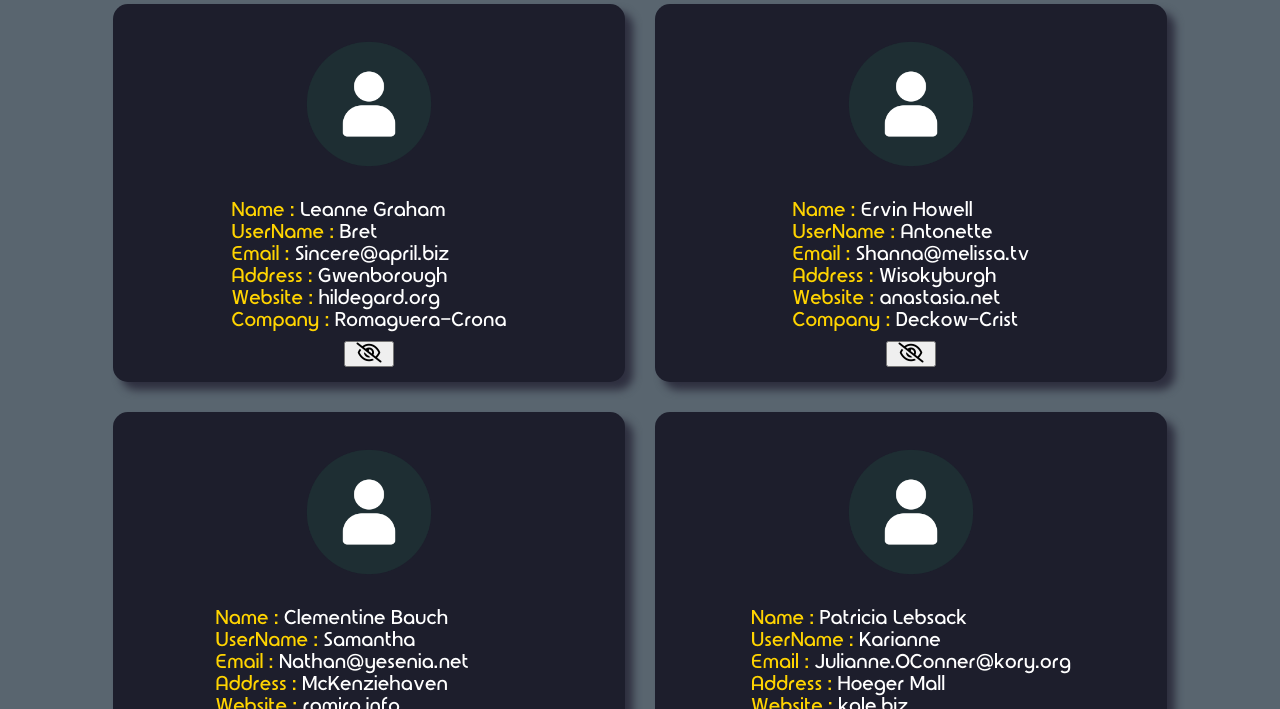
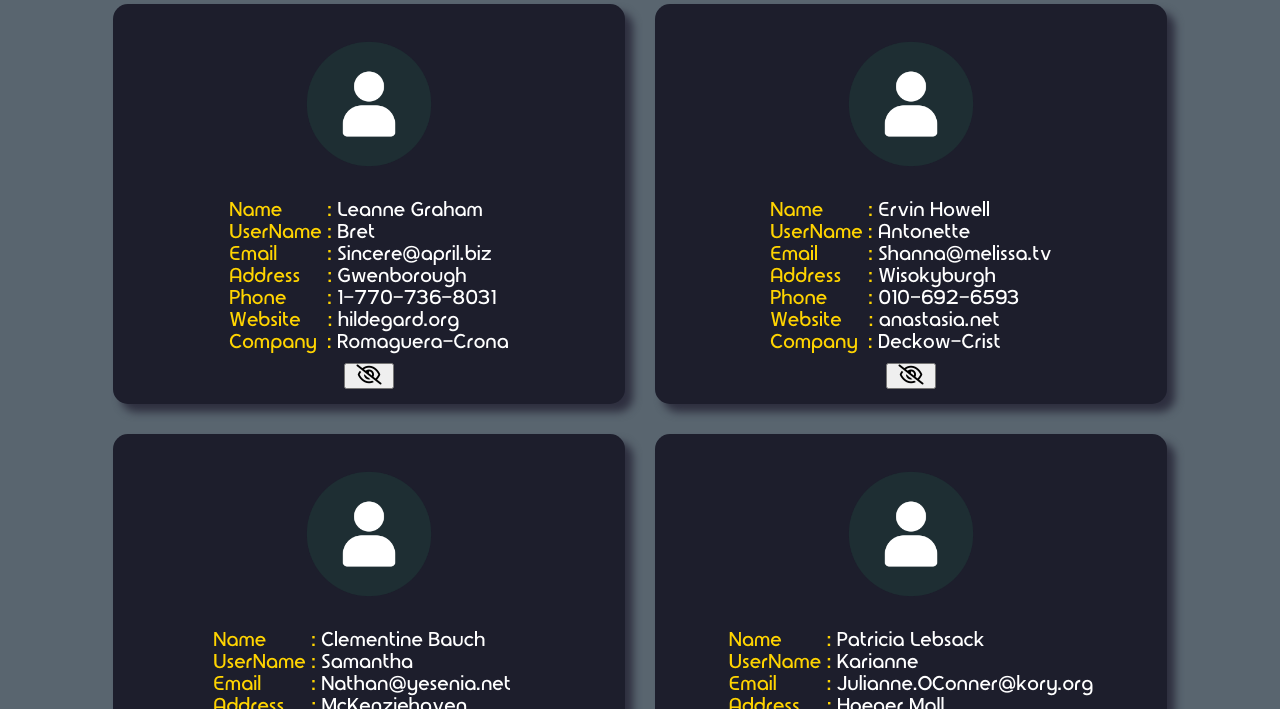
Before and after one commit to DTC-Formation/test-api-dtc-web-ToandroMananjara, a plain HTML site: page index.html in a window 1280 px wide. Both pictures are taken after a click on the button 369 px from the left and 379 px from the top of the page. Shown: the part 91-800 px from the top of the page. Drawn offline with Linux system fonts and the light colour scheme.

Commit message:
tous les 2 points sont alignés

```diff
--- a/assets/css/style.css
+++ b/assets/css/style.css
@@ -79,9 +79,26 @@ li{
     padding: 0;
     list-style: none;
 }
+.name .ok{
+    margin-right: 45px;
+}
+.email .ok{
+    margin-right: 50px;
+}
+.address .ok{
+    margin-right: 27px;
+}
+.phone .ok{
+    margin-right: 41px;
+}
+.Website .ok{
+    margin-right: 27px;
+}
+.Company .ok{
+    margin-right:10px;
+}
 span{
     color:#FFD400;
-    width:20px;
 }
 @media only screen and (max-width:600px){
     .container-item{
--- a/assets/js/index.js
+++ b/assets/js/index.js
@@ -45,7 +45,7 @@ function create(){
     liCompany.classList.add('Company')
     ul.append(liName,liUserName,liEmail,liAdress,liPhone,liWebsite,liCompany)
 
-     btn = document.createElement("button")
+    btn = document.createElement("button")
     btn.innerHTML = '<i class="fa-regular fa-eye"></i>'
     containerItem.appendChild(btn)
 
@@ -77,17 +77,20 @@ fetch("./assets/user.json")
             document.querySelectorAll('.Website').forEach(element2=>{
                 element2.classList.toggle('toggle')
             })
+            document.querySelectorAll('.phone').forEach(element2=>{
+                element2.classList.toggle('toggle')
+            })
             document.querySelectorAll('.Company').forEach(element3=>{
                 element3.classList.toggle('toggle')
             })
         })
         img.src = "./assets/img/user-avatar.png"
-        liName.innerHTML =    "<span>Name :</span> " + obj.name
-        liUserName.innerHTML ="<span>UserName :</span> "+ obj.username
-        liEmail.innerHTML =   "<span>Email    : </span>" +  obj.email
-        liAdress.innerHTML =  "<span>Address  : </span>" + obj.address
-        liPhone.innerHTML =   "<span>Phone    : </span>" +obj.phone
-        liWebsite.innerHTML = "<span>Website  : </span>" + obj.website
-        liCompany.innerHTML = "<span>Company  : </span>" + obj.company
+        liName.innerHTML =    '<span class="ok">Name</span>'+'<span>: </span>'+ obj.name
+        liUserName.innerHTML ='<span class="ok">UserName</span> '+'<span>: </span>' +obj.username
+        liEmail.innerHTML =   '<span class="ok">Email</span>'+'<span>: </span>' +  obj.email
+        liAdress.innerHTML =  '<span class="ok">Address</span>'+'<span>: </span>' + obj.address
+        liPhone.innerHTML =   '<span class="ok">Phone</span>'+'<span>: </span>' + obj.phone
+        liWebsite.innerHTML = '<span class="ok">Website</span>'+'<span>: </span>' + obj.website
+        liCompany.innerHTML = '<span class="ok">Company</span>'+'<span>: </span>' + obj.company
     }
 });
```
